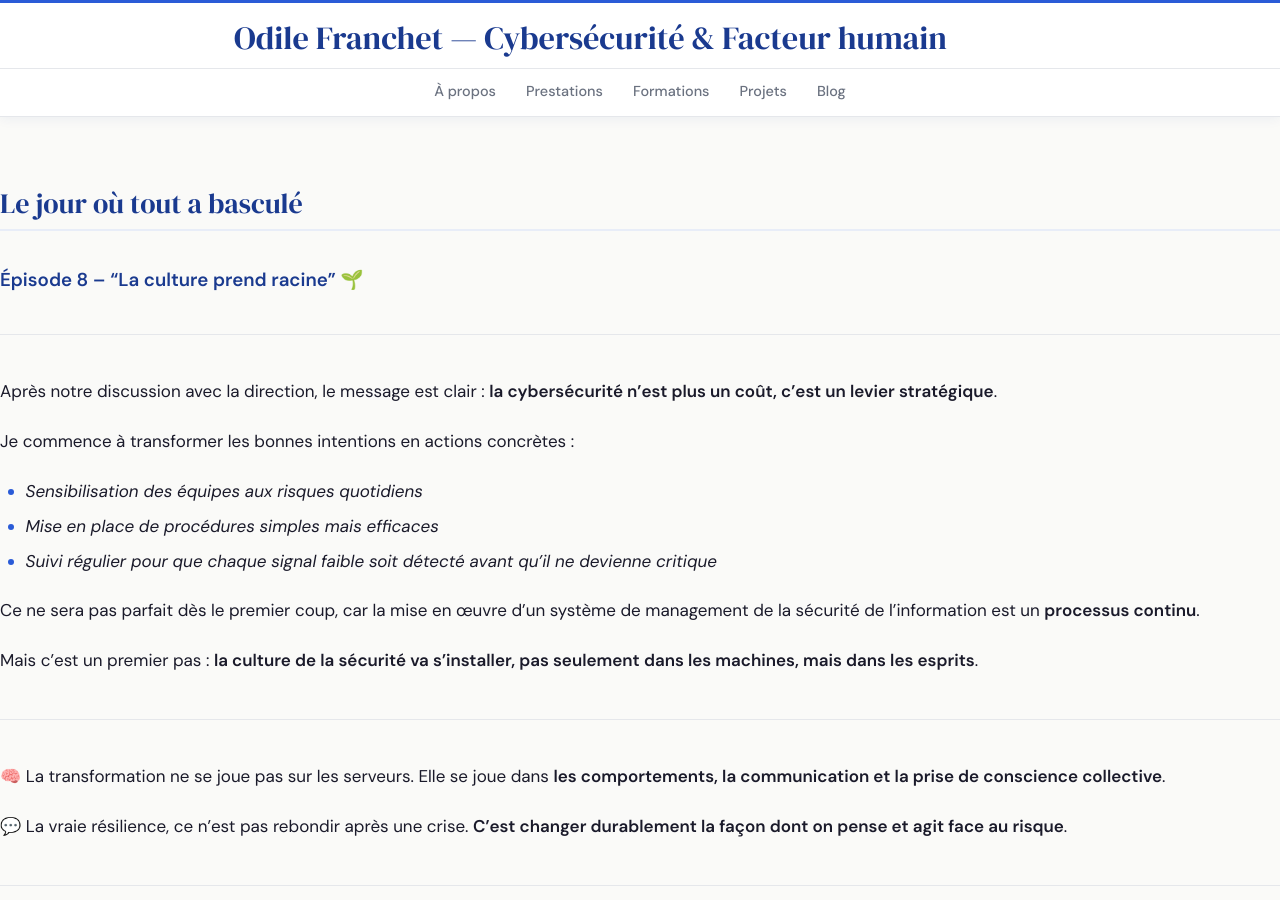
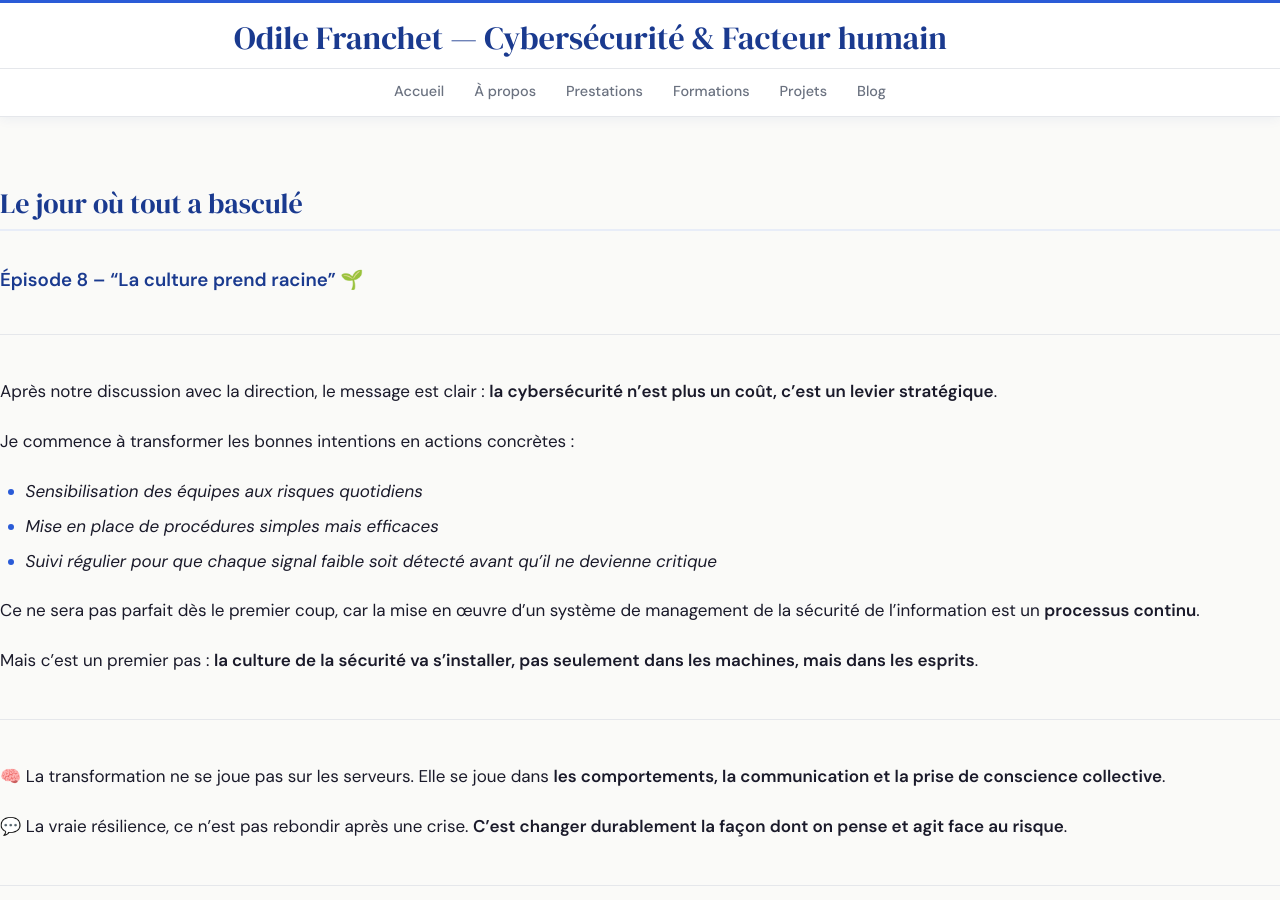
Before and after one commit to ofranchet73/ofranchet73.github.io, a Jekyll site: the page built from episode-8.md, in a window 1280 px wide and 900 px high. Built offline with Jekyll 4.4.1, drawn with Linux system fonts in a browser that asks for light colours.

Commit message:
Update default.html

```diff
--- a/_layouts/default.html
+++ b/_layouts/default.html
@@ -22,6 +22,7 @@
           <span></span><span></span><span></span>
         </label>
         <div class="nav-links">
+          <a href="{{ '/' | relative_url }}" class="nav-link">Accueil</a>
           {% for page in site.header_pages %}
             {% assign node = site.pages | where: "path", page | first %}
             <a href="{{ node.url | relative_url }}" class="nav-link">
```
